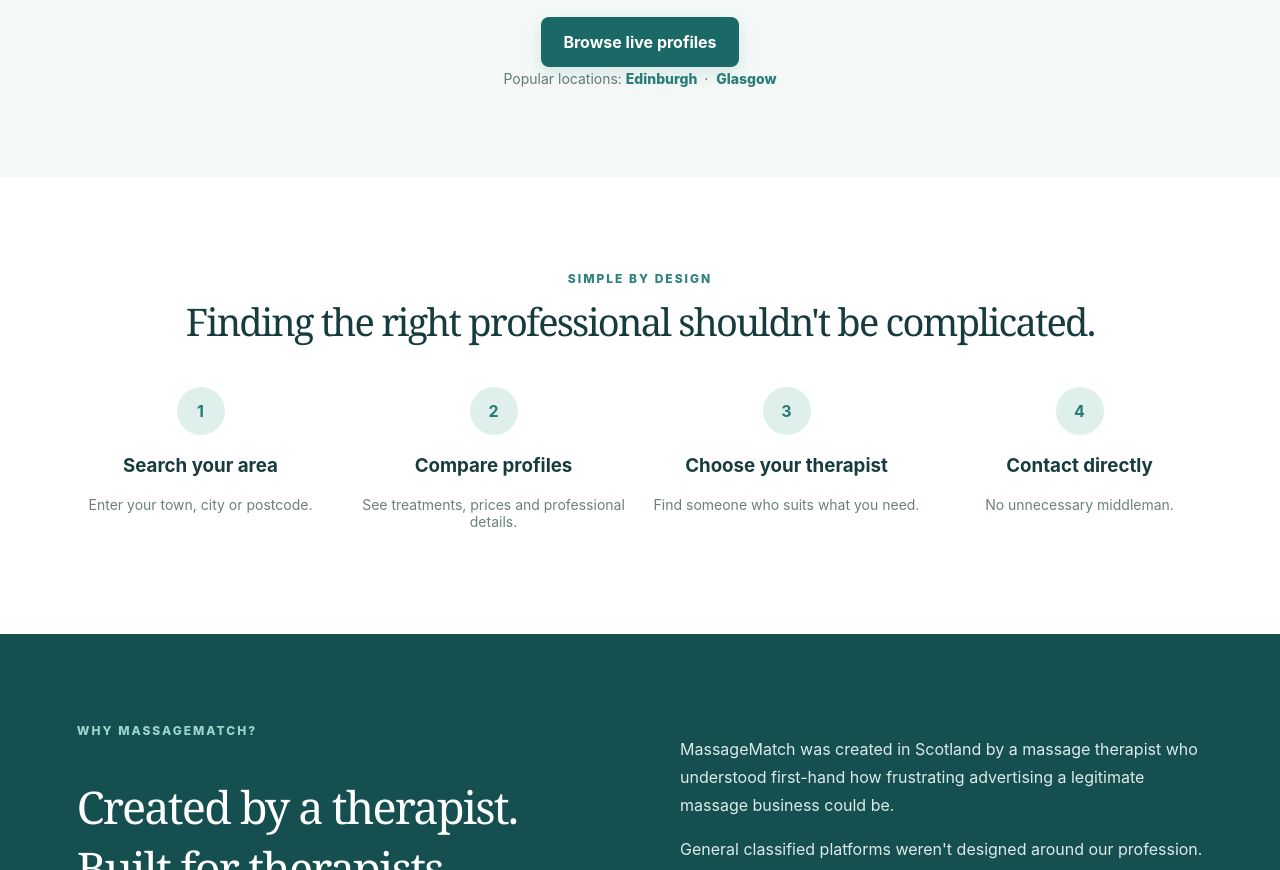
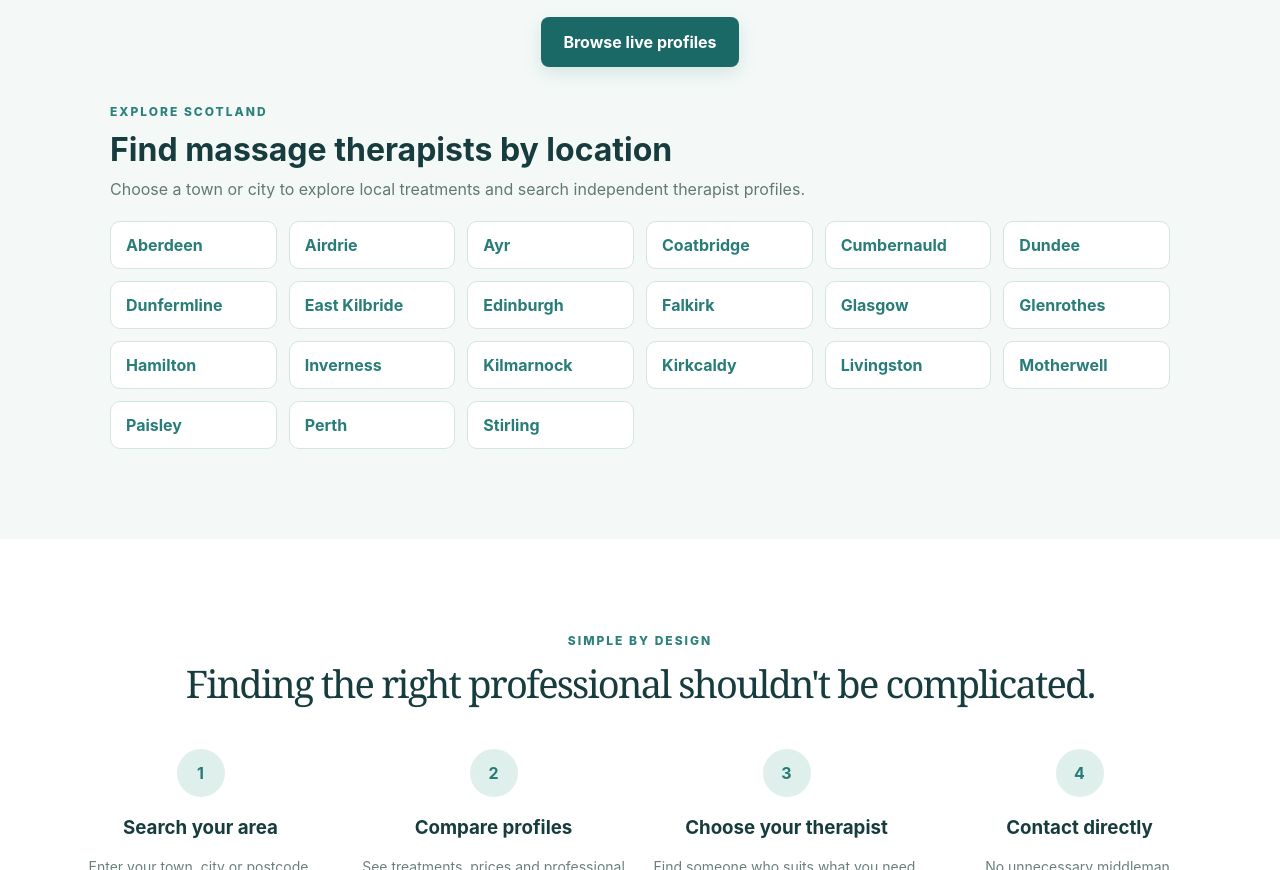
Before and after one commit to 360massageuk-stack/massagematch, a plain HTML site: page index.html in a window 1280 px wide. Shown: the part 1956-2826 px from the top of the page. Drawn offline with Linux system fonts and the light colour scheme.

Commit message:
Update index.html

```diff
--- a/index.html
+++ b/index.html
@@ -49,6 +49,17 @@
   </script>
 
   <link rel="stylesheet" href="styles.css">
+  <style>
+    /* MassageMatch city directory: styles are scoped to the new section. */
+    .city-directory { max-width: 1060px; margin: 48px auto 0; text-align: left; }
+    .city-directory h3 { margin: 10px 0; font-size: clamp(24px, 3vw, 32px); }
+    .city-directory p { margin: 0 0 22px; color: #627875; }
+    .city-directory-grid { display: grid; grid-template-columns: repeat(auto-fit,minmax(155px,1fr)); gap: 12px; }
+    .city-directory-grid a { display: block; padding: 13px 15px; border: 1px solid #d5e5df; border-radius: 10px; background: #fff; color: #287d78; font-weight: 750; text-decoration: none; }
+    .city-directory-grid a:hover, .city-directory-grid a:focus-visible { border-color: #287d78; background: #edf7f4; text-decoration: underline; }
+    @media(max-width: 520px) { .city-directory { margin-top: 35px; } .city-directory-grid { grid-template-columns: repeat(2,minmax(0,1fr)); gap: 9px; } .city-directory-grid a { padding: 12px 10px; font-size: 14px; } }
+  </style>
+
 </head>
 
 
@@ -476,22 +487,35 @@
       Browse live profiles
     </a>
 
-    <p style="margin:18px 0 0;font-size:14px;color:#627875;">
-      Popular locations:
-      <a
-        href="massage-therapists-edinburgh.html"
-        style="font-weight:800;color:#287d78;"
-      >
-        Edinburgh
-      </a>
-      &nbsp;·&nbsp;
-      <a
-        href="massage-therapists-glasgow.html"
-        style="font-weight:800;color:#287d78;"
-      >
-        Glasgow
-      </a>
-    </p>
+    <div class="city-directory" aria-labelledby="city-directory-title">
+      <span class="eyebrow">EXPLORE SCOTLAND</span>
+      <h3 id="city-directory-title">Find massage therapists by location</h3>
+      <p>Choose a town or city to explore local treatments and search independent therapist profiles.</p>
+      <div class="city-directory-grid">
+        <a href="massage-therapists-aberdeen.html">Aberdeen</a>
+        <a href="massage-therapists-airdrie.html">Airdrie</a>
+        <a href="massage-therapists-ayr.html">Ayr</a>
+        <a href="massage-therapists-coatbridge.html">Coatbridge</a>
+        <a href="massage-therapists-cumbernauld.html">Cumbernauld</a>
+        <a href="massage-therapists-dundee.html">Dundee</a>
+        <a href="massage-therapists-dunfermline.html">Dunfermline</a>
+        <a href="massage-therapists-east-kilbride.html">East Kilbride</a>
+        <a href="massage-therapists-edinburgh.html">Edinburgh</a>
+        <a href="massage-therapists-falkirk.html">Falkirk</a>
+        <a href="massage-therapists-glasgow.html">Glasgow</a>
+        <a href="massage-therapists-glenrothes.html">Glenrothes</a>
+        <a href="massage-therapists-hamilton.html">Hamilton</a>
+        <a href="massage-therapists-inverness.html">Inverness</a>
+        <a href="massage-therapists-kilmarnock.html">Kilmarnock</a>
+        <a href="massage-therapists-kirkcaldy.html">Kirkcaldy</a>
+        <a href="massage-therapists-livingston.html">Livingston</a>
+        <a href="massage-therapists-motherwell.html">Motherwell</a>
+        <a href="massage-therapists-paisley.html">Paisley</a>
+        <a href="massage-therapists-perth.html">Perth</a>
+        <a href="massage-therapists-stirling.html">Stirling</a>
+      </div>
+    </div>
+
 
   </div>
 
```
